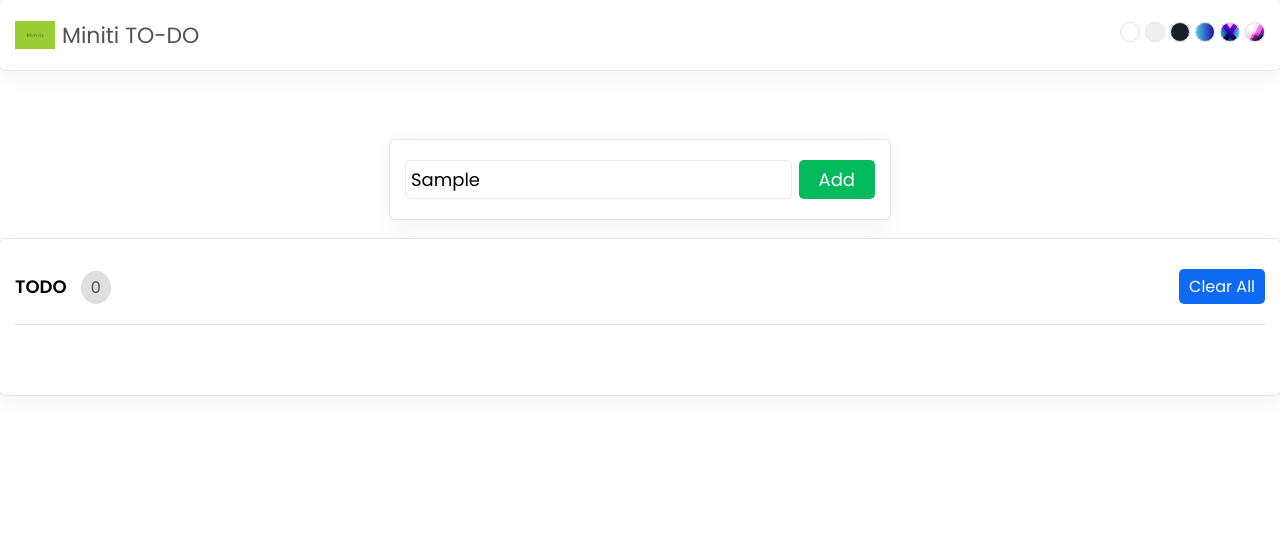
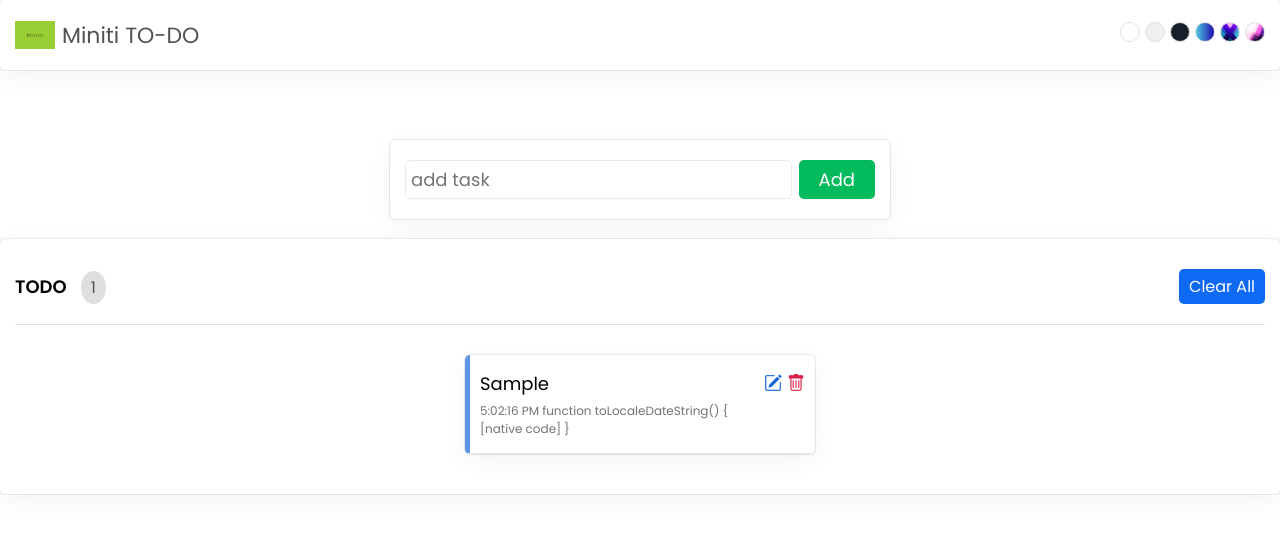
Before and after one commit to Sridhare29/to-do-app, a React (Create React App) app: page / in a window 1280 px wide. Both pictures are taken after typing "Sample" into the empty fields and a click on the button "Add". Shown: the top 534 px of the page. Built offline with nearby package versions, Linux system fonts and the light colour scheme.

Commit message:
set task func

```diff
--- a/src/components/CreateTask.js
+++ b/src/components/CreateTask.js
@@ -14,6 +14,8 @@ function CreateTask({tasklist, setTasklist}) {
       name : e.target.task.value,
       time : `${date.toLocaleTimeString()} ${date.toLocaleDateString}`
     }
+    setTasklist([...tasklist, newTask]);
+    e.target.task.value = "";
   }
   return (
     <section className='addTask'>
--- a/src/components/TaskList.js
+++ b/src/components/TaskList.js
@@ -8,11 +8,11 @@ function TaskList({tasklist, setTasklist}) {
             <span className='title'> TODO </span>
             <span className='count'>{tasklist.length}</span>
           </div>
-          <button className='clearAll'>Clear All</button>
+          <button className='clearAll' onClick={()=> setTasklist([])}>Clear All</button>
         </div>
         <ul>
           { tasklist.map((tasks)=>(
-             <li>
+             <li key={tasks.id}>
              <p>
                <span className='name'>{tasks.name}</span>
                <span className='time'>{tasks.time}</span>
```
